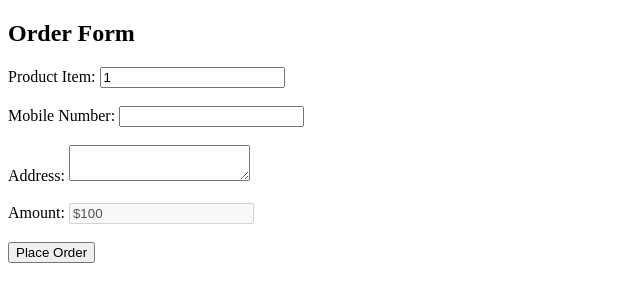
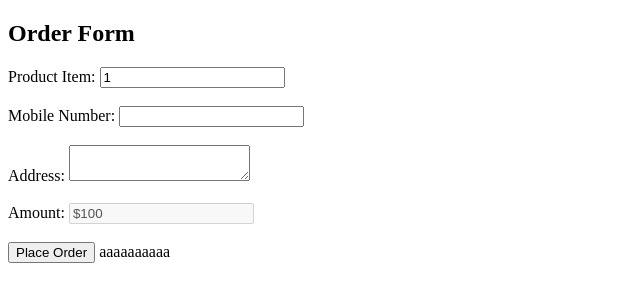
Before and after one commit to contestbigwin/amazondealhunter, a plain HTML site: page email.html in a window 1280 px wide. Shown: the full height of the page, 0-640 px from the left. Drawn offline with nearby package versions, Linux system fonts and the light colour scheme.

Commit message:
sdfsdf
sdfd

```diff
--- a/email.html
+++ b/email.html
@@ -64,3 +64,6 @@
  <!-- YOUR_TEMPLATE_ID : template_prc3yeg  -->
 
 <!-- EmailJS Public Key : v_Yf7O4eYMPRMJntk  -->
+
+
+aaaaaaaaaa
```
